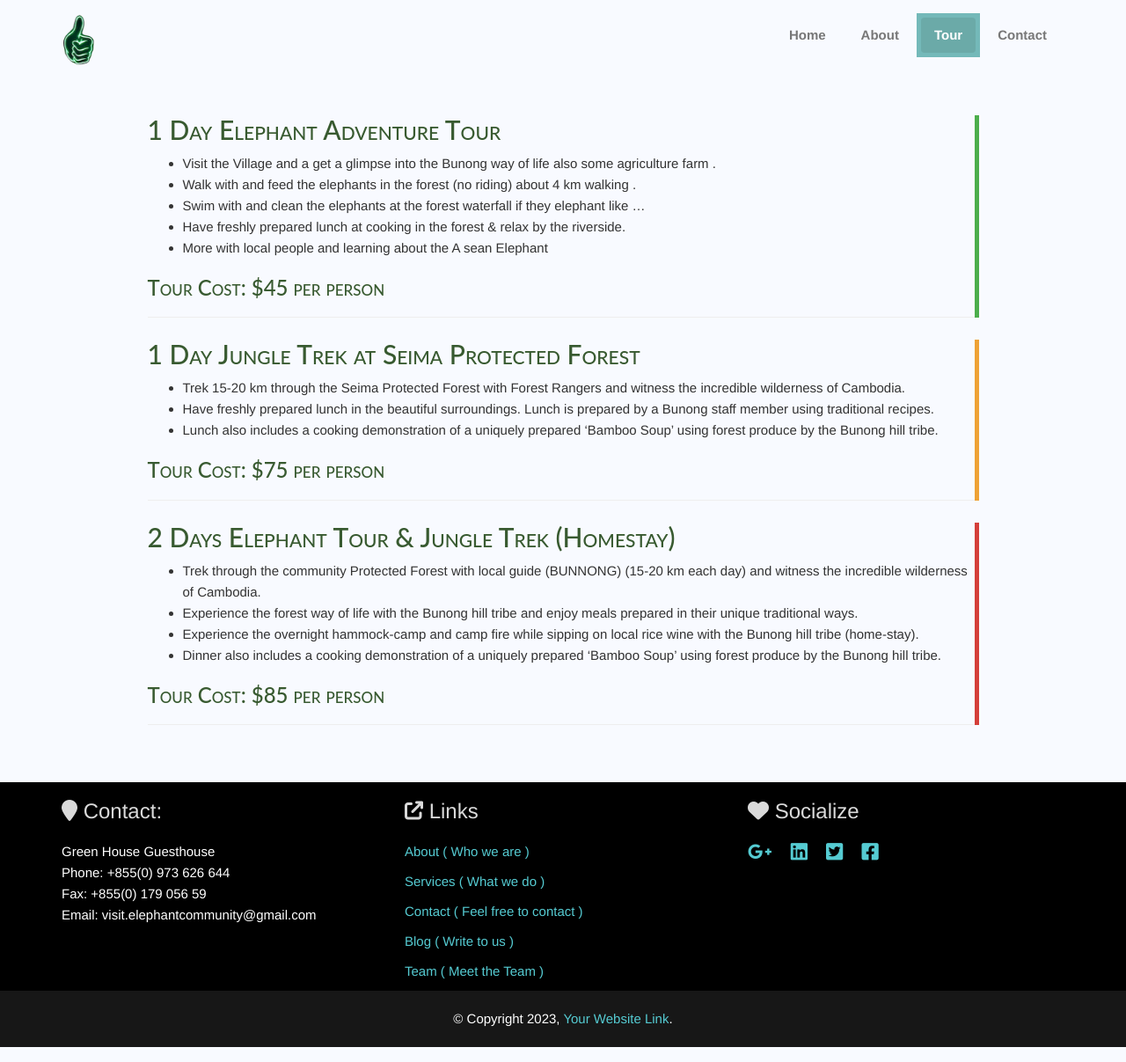
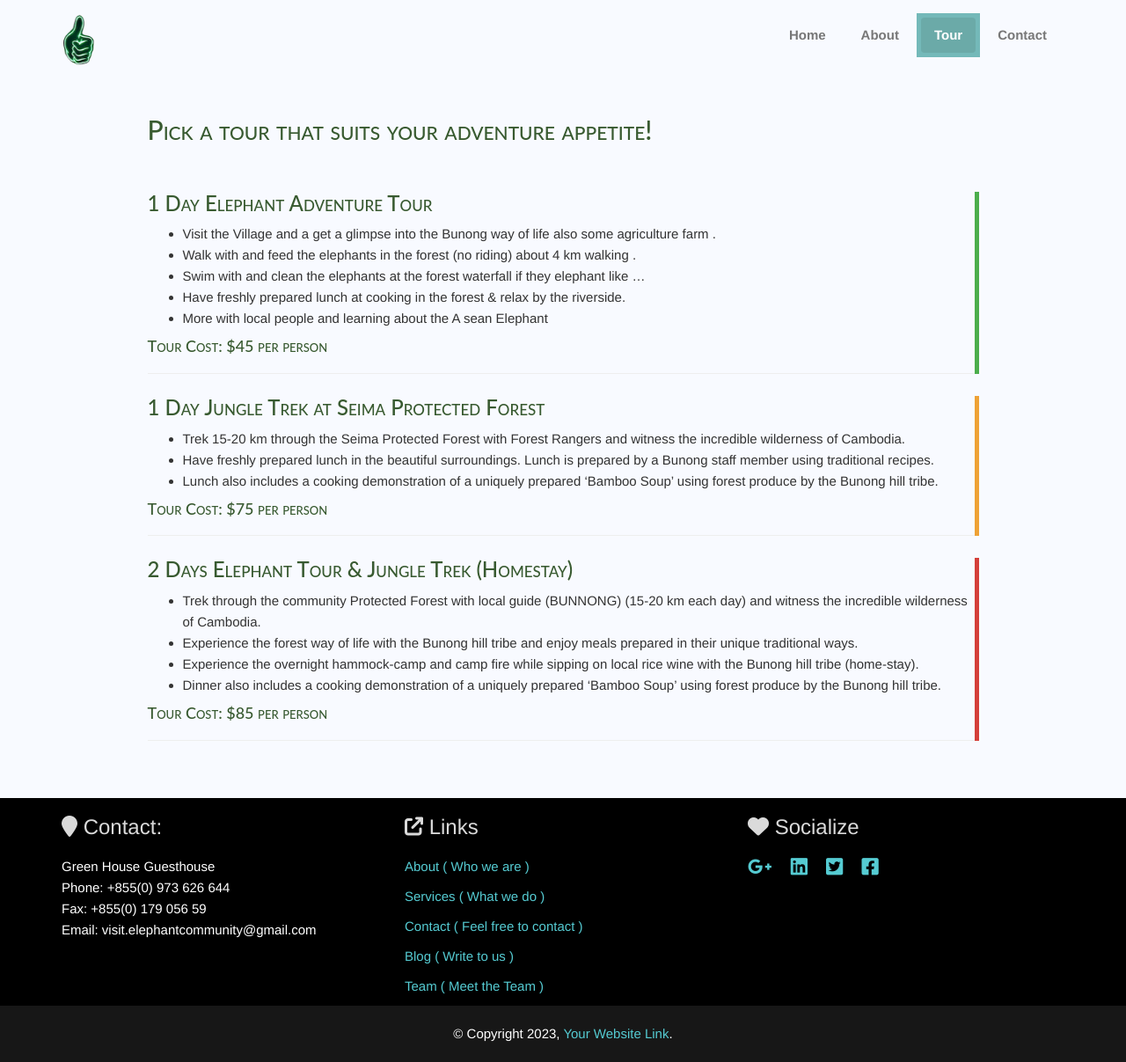
Before and after one commit to yong-lim/greenhouse, a Jekyll site: the page built from _pages/tour.html, in a window 1280 px wide. Shown: the whole page at 88% size. Built offline with Jekyll 4.4.1, drawn with Linux system fonts in a browser that asks for light colours.

Commit message:
Prettify codes

```diff
--- a/_pages/tour.html
+++ b/_pages/tour.html
@@ -4,22 +4,19 @@ permalink: /tour
 ---
 <!-- Main Container -->
 
+
 <div id="banners"></div>
 <div class="container">
   <div class="row">
     <div class="col-md-1"> </div>
       <div class="col-md-10">
+        <h2 class="blog-title">Pick a tour that suits your adventure appetite! </h2>
+        <br>
         {% for tour in site.data.tour-packages %}
         <div class="blockquote-box {{ tour.block }} animated wow fadeInRight">
-    <h2 class="blog-title">
-      {{ tour.title }}
-    </h4>
-    <p>
-      {{ tour.detail  | markdownify }}
-    </p>
-    <h3 class="blog-title">
-      Tour Cost:  {{ tour.cost }}
-    </h3>
+          <h3 class="blog-title"> {{ tour.title }} </h3>
+          <p> {{ tour.detail | markdownify }} </p>
+          <h4 class="blog-title"> Tour Cost:  {{ tour.cost }} </h4>
           <hr>
         </div>
         {% endfor %}
```
Lines whose indentation alone changed are shown as unchanged.
